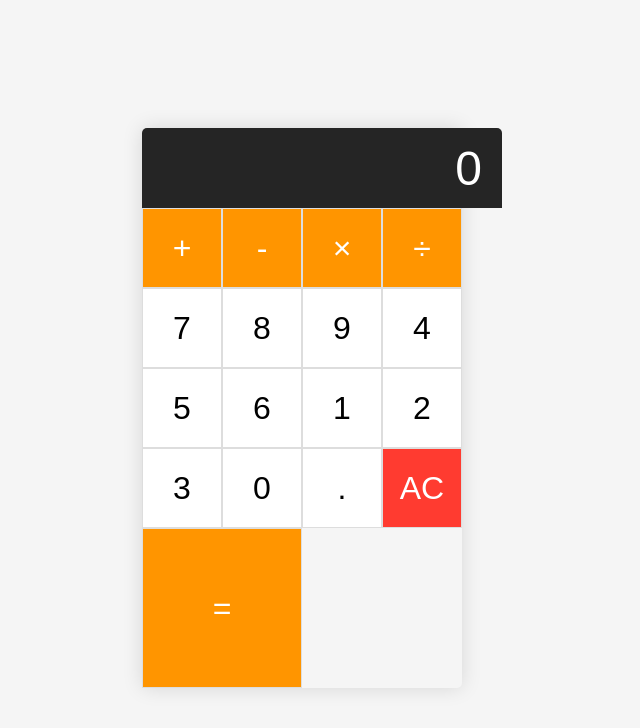
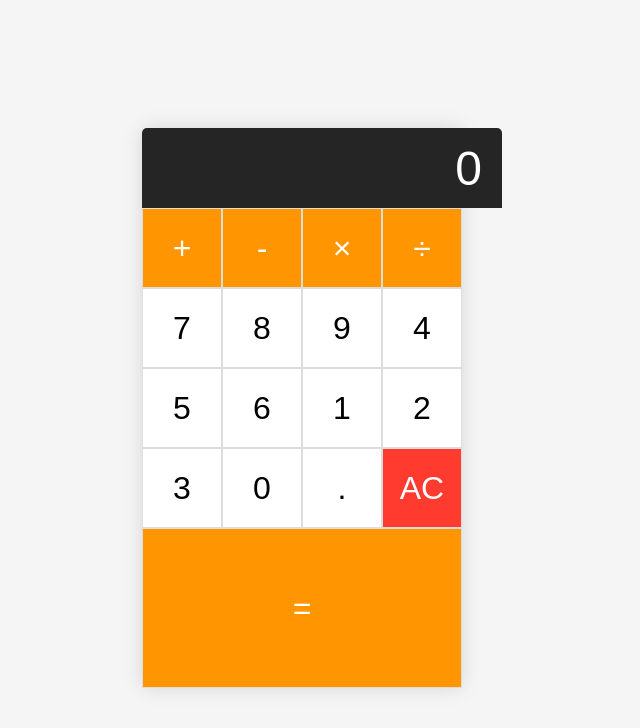
Before and after one commit to Harrysome/webtest, a plain HTML site: page index.html in a window 1280 px wide. Shown: the whole page, without its empty margins (338-978 px from the left). Drawn offline with Linux system fonts and the light colour scheme.

Commit message:
Update styles.css

```diff
--- a/styles.css
+++ b/styles.css
@@ -52,7 +52,7 @@ button.equal-sign {
     background-color: #ff9500;
     color: white;
     height: 160px;
-    grid-column: span 2;
+    grid-column: span 4;
 }
 
 button.all-clear {
```
